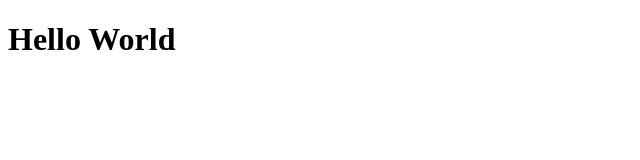
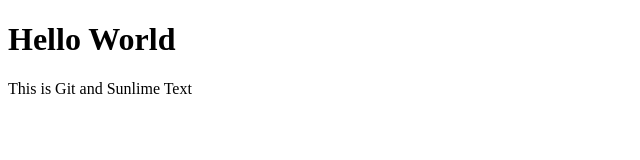
Before and after one commit to Abdhmad/Techcampus-one, a plain HTML site: page index.html in a window 1280 px wide. Shown: the whole page, without its empty margins (0-640 px from the left). Drawn offline with Linux system fonts and the light colour scheme.

Commit message:
add index.html

```diff
--- a/index.html
+++ b/index.html
@@ -5,5 +5,6 @@
 </head>
 <body>
 	<h1>Hello World</h1>
+	<p>This is Git and Sunlime Text</p>
 </body>
 </html>
```
